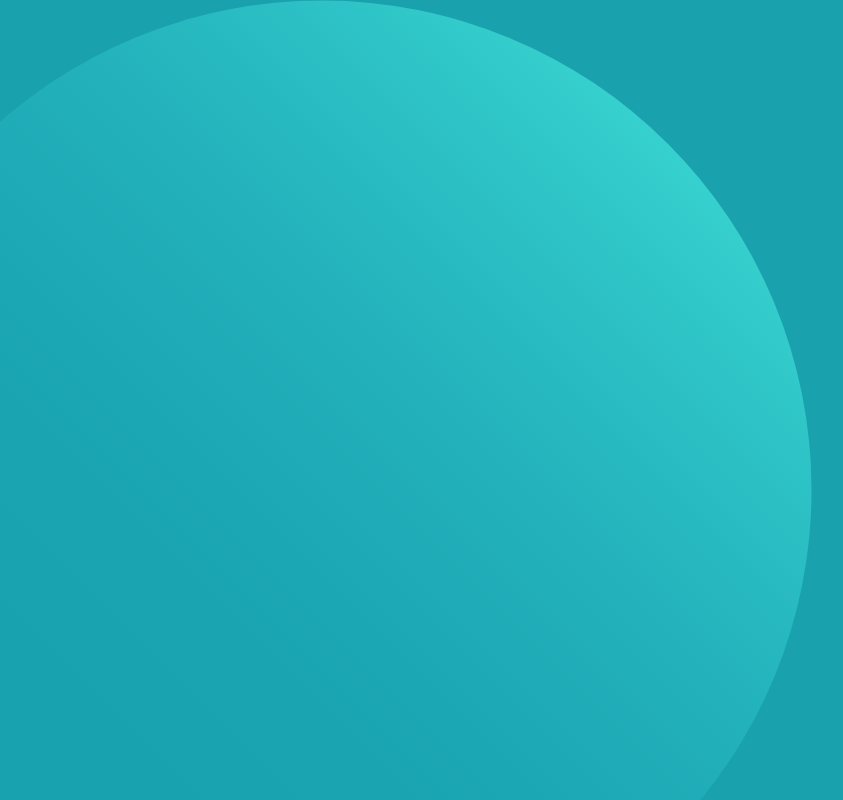
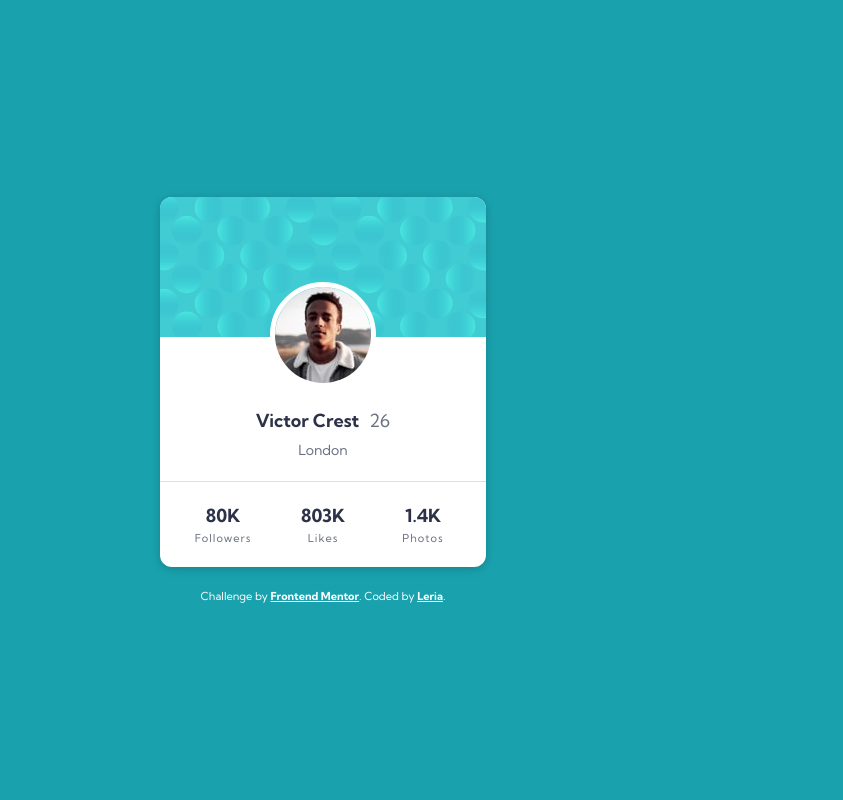
Before and after one commit to xLeria/fm-profile-card-component, a plain HTML site: page index.html in a window 1280 px wide. Shown: the top 800 px of the page, without its empty margins (317-1160 px from the left). Drawn offline with Linux system fonts and the light colour scheme.

Commit message:
Added styles for the card

```diff
--- a/index.html
+++ b/index.html
@@ -17,18 +17,20 @@
 </head>
 
 <body>
-  <img class="background-circle top" src="./images/bg-pattern-top.svg" alt="">
-  <img class="background-circle bottom" src="./images/bg-pattern-bottom.svg" alt="">
-
+  <!-- <img class="background-circle top" src="./images/bg-pattern-top.svg" alt="">
+  <img class="background-circle bottom" src="./images/bg-pattern-bottom.svg" alt=""> -->
   <div class="card">
     <div class="card-bg-img"></div>
     <div class="card-user">
       <img class="card-user__avatar" src="./images/image-victor.jpg" alt="Victor Crest avatar">
-      <div class="card-user__title-box">
-        <p class="card-user__name">Victor Crest</p>
-        <p class="card-user__age">26</p>
+      <div class="card-user__info">
+        <div class="card-user__title">
+          <p class="card-user__name">Victor Crest</p>
+          <p class="card-user__age">26</p>
+        </div>
+        <p class="card-user__city">London</p>
       </div>
-      <p class="card-user__city">London</p>
+
       <div class="card-user__stats">
         <div class="card-user__stat">
           <p class="card-user__stat-number">80K</p>
--- a/sass/_variables.scss
+++ b/sass/_variables.scss
@@ -2,7 +2,7 @@
 $body-background-color: hsl(185, 75%, 39%);
 $body-text-color: hsl(227, 10%, 46%);
 $dark-gray-color: hsl(229, 23%, 23%);
-$gray-color: hsl(0, 0%, 59%);
+$gray-color: hsla(0, 0%, 59%, 30%);
 $white-color: hsl(0, 0%, 100%);;
 
 // Typography
--- a/sass/main.scss
+++ b/sass/main.scss
@@ -4,6 +4,7 @@
     box-sizing: border-box;
     margin: 0;
     padding: 0;
+    // border: 1px solid red;
 }
 
 html{
@@ -22,12 +23,90 @@ body{
     background-color: $body-background-color;
 }
 
+img{
+    max-width: 100%;
+    height: auto;
+}
+
+.card{
+    display: flex;
+    flex-direction: column;
+    align-items: center;
+    width: 326px;
+    background-color: $white-color;
+    border-radius: 12px;
+    box-shadow: 0 2px 10px hsla(0,0,0,.2);
+    overflow: hidden;
+
+    .card-bg-img{
+        width: 100%;
+        min-height: 140px;
+        background-image: url('../images/bg-pattern-card.svg');
+    }
+
+    .card-user{
+        width: 100%;
+        text-align: center;
+
+        &__avatar{
+            margin-top: -17%;
+            border: 5px solid $white-color;
+            border-radius: 50%;
+        }
+
+        &__info{
+            margin: .5em 0;
+        }
+
+        &__title{
+            display: flex;
+            justify-content: center;
+            gap: 10px;
+            padding: .5em;
+            font-size: 1.8rem;
+        }
+
+        &__name, &__stat-number{
+            color: $dark-gray-color;
+            font-weight: $bold-font-weight;
+        }
+
+        &__city{
+            font-size: 1.4rem;
+        }
+
+        &__stats{
+            display: flex;
+            justify-content: center;
+            margin-top: 1.4em;
+            padding: 1.4em;
+            border-top: 1px solid $gray-color;
+        }
+
+        &__stat{
+            min-width: 100px;
+        }
+
+        &__stat-text{
+            margin-top: .3em;
+            font-size: 1.1rem;
+            letter-spacing: 1px;
+        }
+
+        &__stat-number{
+            font-size: 1.8rem;
+        }
+    }
+}
+
 .attribution {
+    color: $white-color;
     margin-top: 2em;
 	font-size: 1.1rem;
 	text-align: center;
 
 	a {
-		color: hsl(228, 45%, 44%);
+		color: hsl(0, 0%, 100%);
+        font-weight: 700;
 	}
 }
```
Also changed, not shown: css/main.css, 1 other file.
